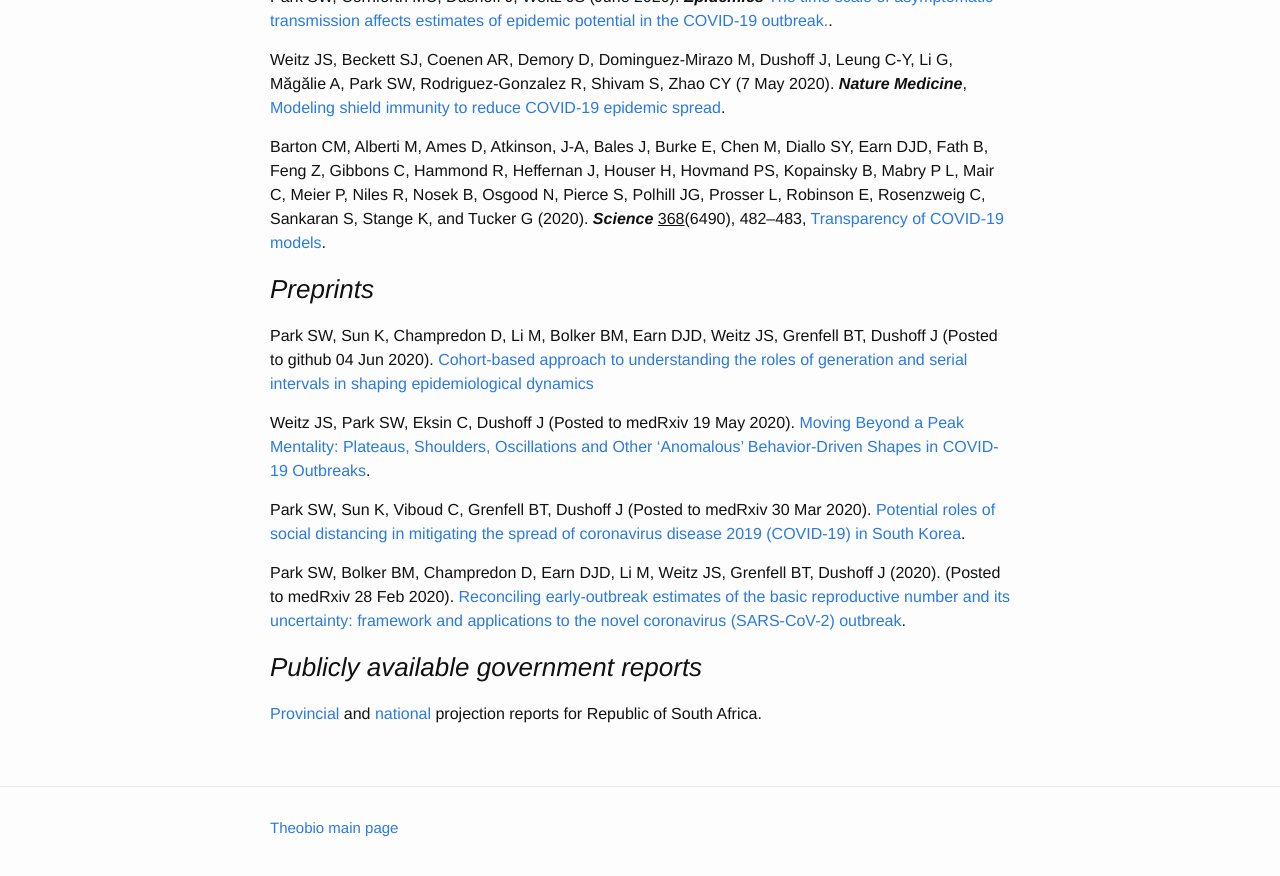
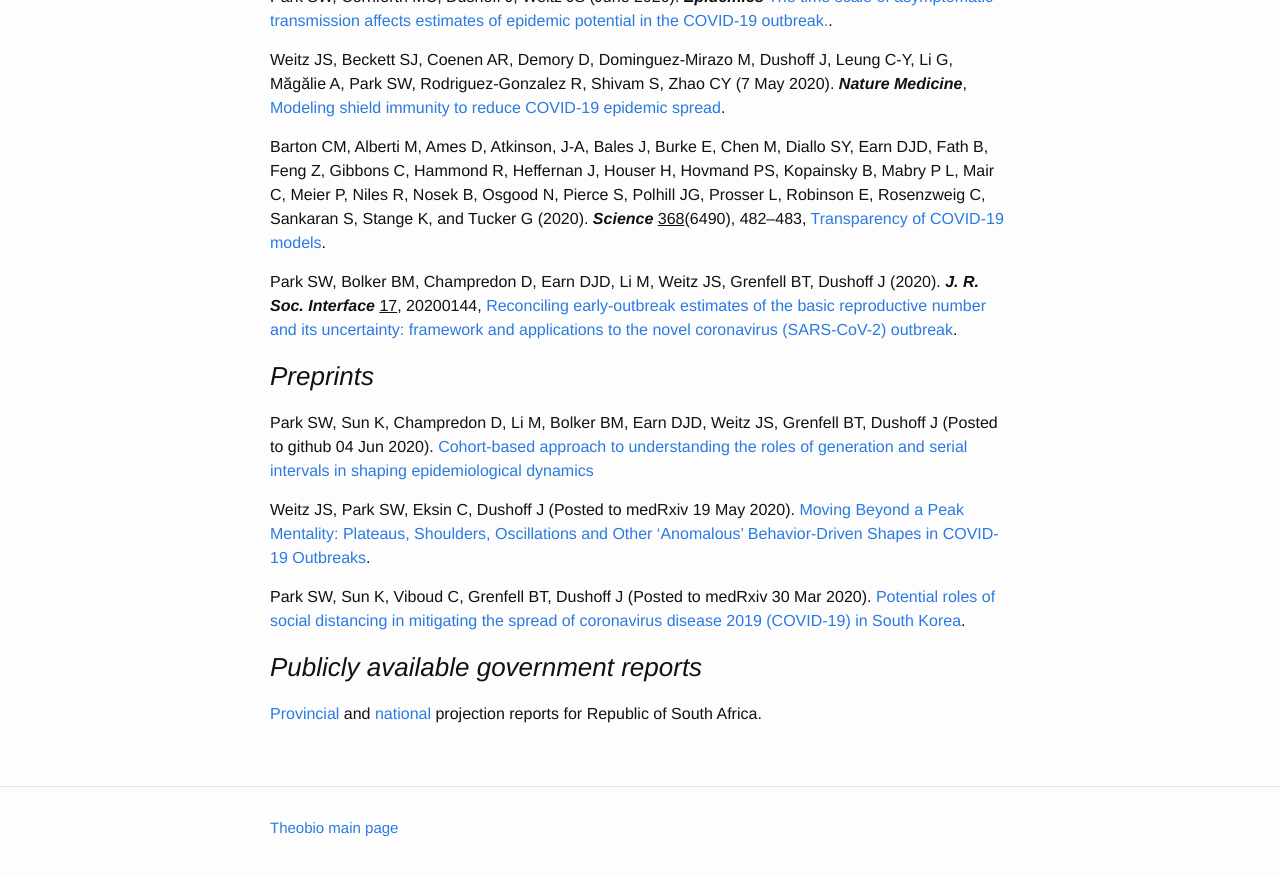
Before and after one commit to mac-theobio/mac-theobio.github.io, a Jekyll site: the page built from covid-19/index.md, in a window 1280 px wide and 900 px high, scrolled down 1597 px. Shown: the top 876 px of the window. Built offline with Jekyll 4.4.1, drawn with Linux system fonts in a browser that asks for light colours; our own code applies the rules of GitHub Pages for plain Markdown files; some of the changed lines change nothing that is shown.

Commit message:
Park et al 2020 reconciling R0 paper published in JRSI

```diff
--- a/covid-19/index.md
+++ b/covid-19/index.md
@@ -46,6 +46,10 @@ Weitz JS, Beckett SJ, Coenen AR, Demory D, Dominguez-Mirazo M, Dushoff J, Leung
 Barton CM, Alberti M, Ames D, Atkinson, J-A, Bales J, Burke E, Chen M, Diallo SY, Earn DJD, Fath B, Feng Z, Gibbons C, Hammond R, Heffernan J, Houser H, Hovmand PS, Kopainsky B, Mabry P L, Mair C, Meier P, Niles R, Nosek B, Osgood N, Pierce S, Polhill JG, Prosser L, Robinson E, Rosenzweig C, Sankaran S, Stange K, and Tucker G (2020). **_Science_** <ins>368</ins>(6490), 482–483,
 [Transparency of COVID-19 models](http://science.sciencemag.org/cgi/doi/10.1126/science.abb8637).
 
+Park SW, Bolker BM, Champredon D, Earn DJD, Li M, Weitz JS, Grenfell BT, Dushoff J (2020).
+**_J. R. Soc. Interface_** <ins>17</ins>, 20200144,
+[Reconciling early-outbreak estimates of the basic reproductive number and its uncertainty: framework and applications to the novel coronavirus (SARS-CoV-2) outbreak](https://doi.org/10.1098/rsif.2020.0144).
+
 ### _Preprints_
 
 Park SW, Sun K, Champredon D, Li M, Bolker BM, Earn DJD, Weitz JS, Grenfell BT, Dushoff J
@@ -60,10 +64,6 @@ Park SW, Sun K, Viboud C, Grenfell BT, Dushoff J
 (Posted to medRxiv 30 Mar 2020).
 [Potential roles of social distancing in mitigating the spread of coronavirus disease 2019 (COVID-19) in South Korea](https://doi.org/10.1101/2020.03.27.20045815).
 
-Park SW, Bolker BM, Champredon D, Earn DJD, Li M, Weitz JS, Grenfell BT, Dushoff J (2020).
-(Posted to medRxiv 28 Feb 2020).
-[Reconciling early-outbreak estimates of the basic reproductive number and its uncertainty: framework and applications to the novel coronavirus (SARS-CoV-2) outbreak](https://www.medrxiv.org/content/10.1101/2020.01.30.20019877v4).
-
 ### _Publicly available government reports_
 
 [Provincial](http://www.heroza.org/publications/estimating-cases-for-covid-19-in-south-africa-long-term-provincial-projections/) and [national](http://www.heroza.org/publications/estimating-cases-for-covid-19-in-south-africa-long-term-national-projections-report-update-6-may-2020/) projection reports for Republic of South Africa.
```
